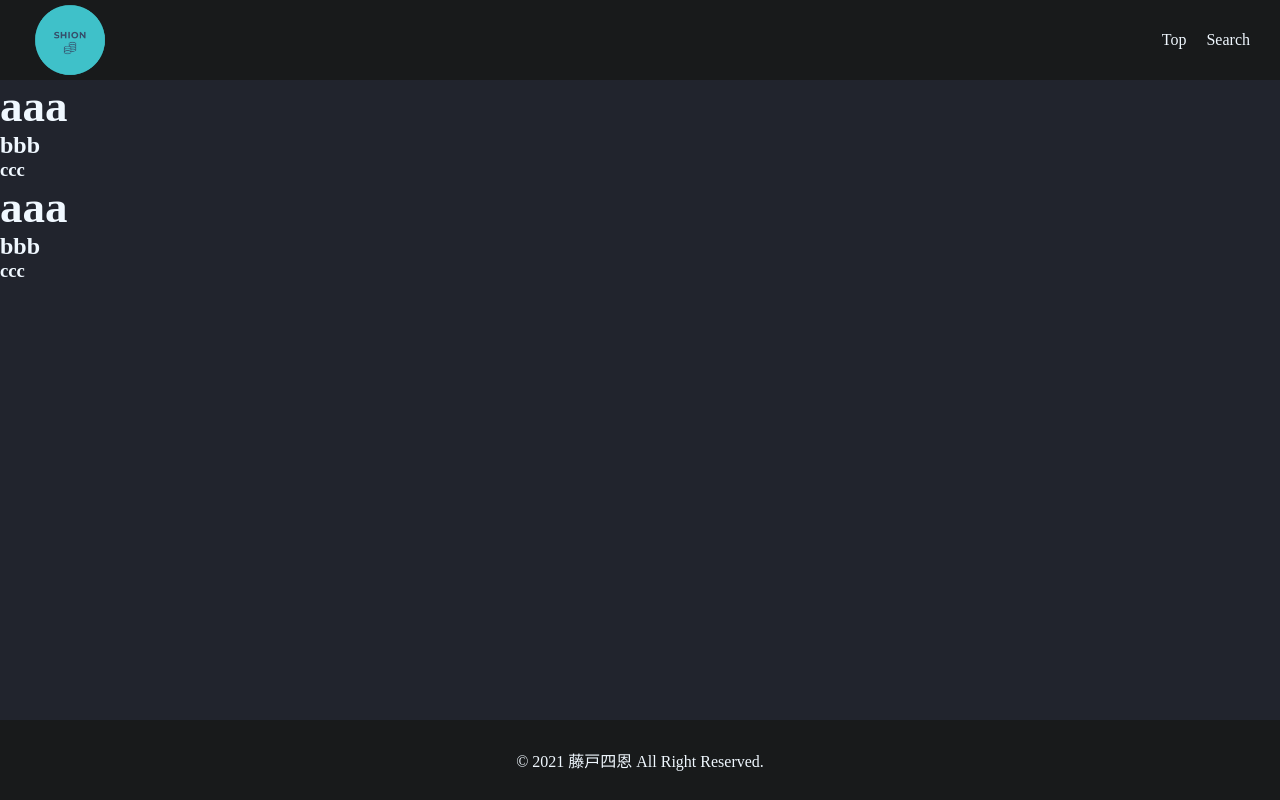
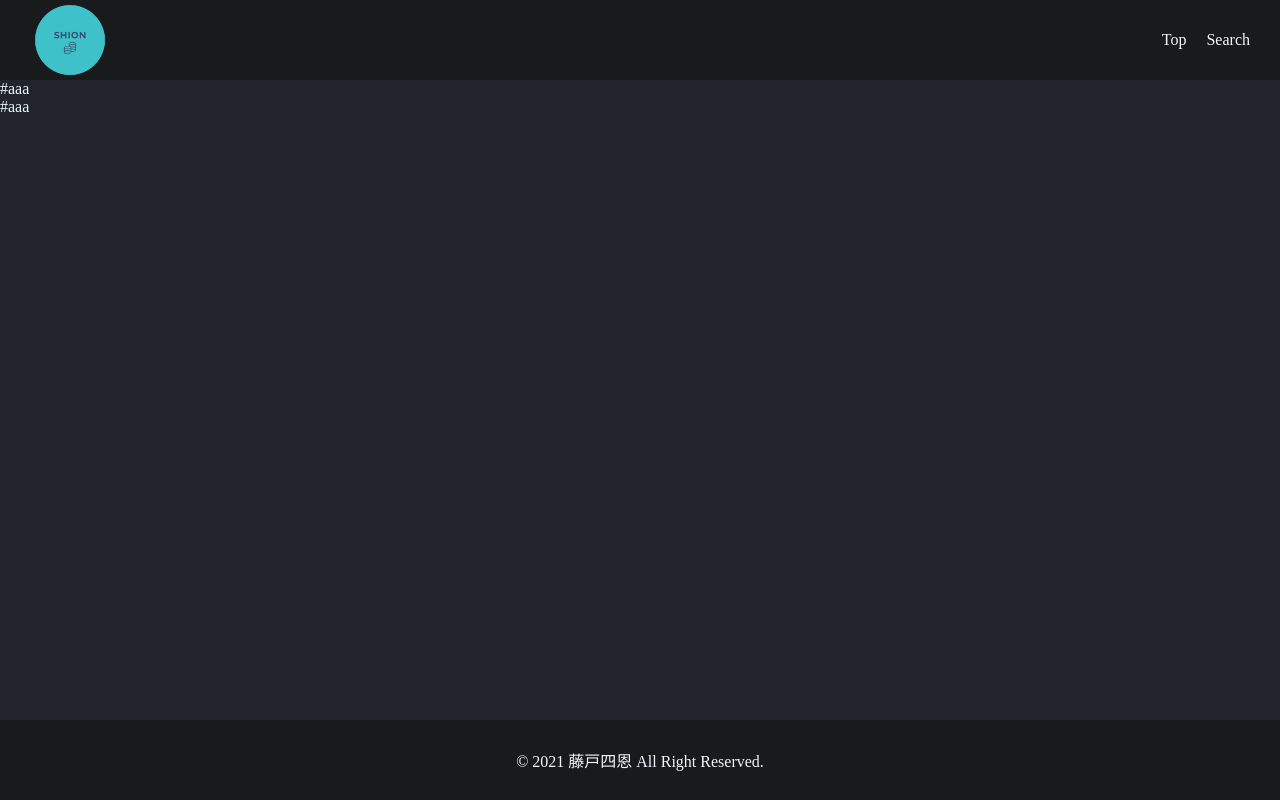
Before and after one commit to shifujito/myblog, a Next.js app: page / in a window 1280 px wide. Built offline with nearby package versions, Linux system fonts and the light colour scheme.

Commit message:
add actions

```diff
--- a/src/pages/index.tsx
+++ b/src/pages/index.tsx
@@ -3,7 +3,7 @@ import { Header } from '../components/common/Header';
 import { Footer } from '../components/common/Footer';
 
 export default function Home() {
-  const markdown = "# aaa\n## bbb\n### ccc";
+  const markdown = "#aaa"
   return (
     <div >
       <Header />
```
Also changed, not shown: src/_posts/sample.md (added, +8 -0 lines).
